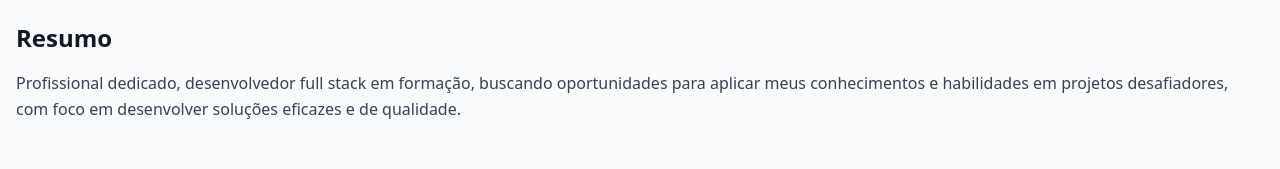
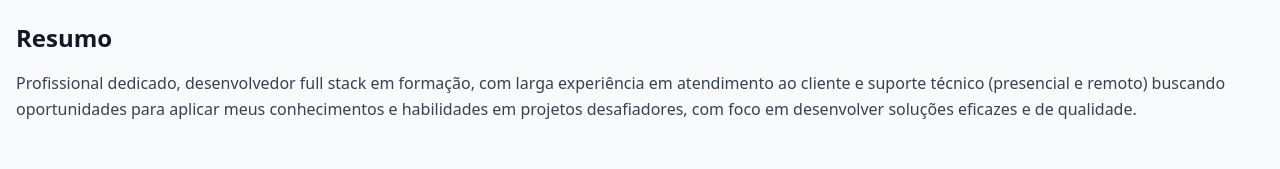
Before and after one commit to jvmpacheco/curriculo, a React (Vite) app: page / in a window 1280 px wide. Shown: the part 378-547 px from the top of the page. Built offline with nearby package versions, Linux system fonts and the light colour scheme.

Commit message:
Atualizando curriculo

```diff
--- a/src/App.tsx
+++ b/src/App.tsx
@@ -213,7 +213,7 @@ function App() {
         <section className="mb-12">
           <h2 className="text-2xl font-bold mb-4">Resumo</h2>
           <p className="text-gray-700 leading-relaxed">
-            Profissional dedicado, desenvolvedor full stack em formação, buscando oportunidades para aplicar meus conhecimentos e habilidades em projetos desafiadores, com foco em desenvolver soluções eficazes e de qualidade.
+            Profissional dedicado, desenvolvedor full stack em formação, com larga experiência em atendimento ao cliente e suporte técnico (presencial e remoto) buscando oportunidades para aplicar meus conhecimentos e habilidades em projetos desafiadores, com foco em desenvolver soluções eficazes e de qualidade.
           </p>
         </section>
 
```
